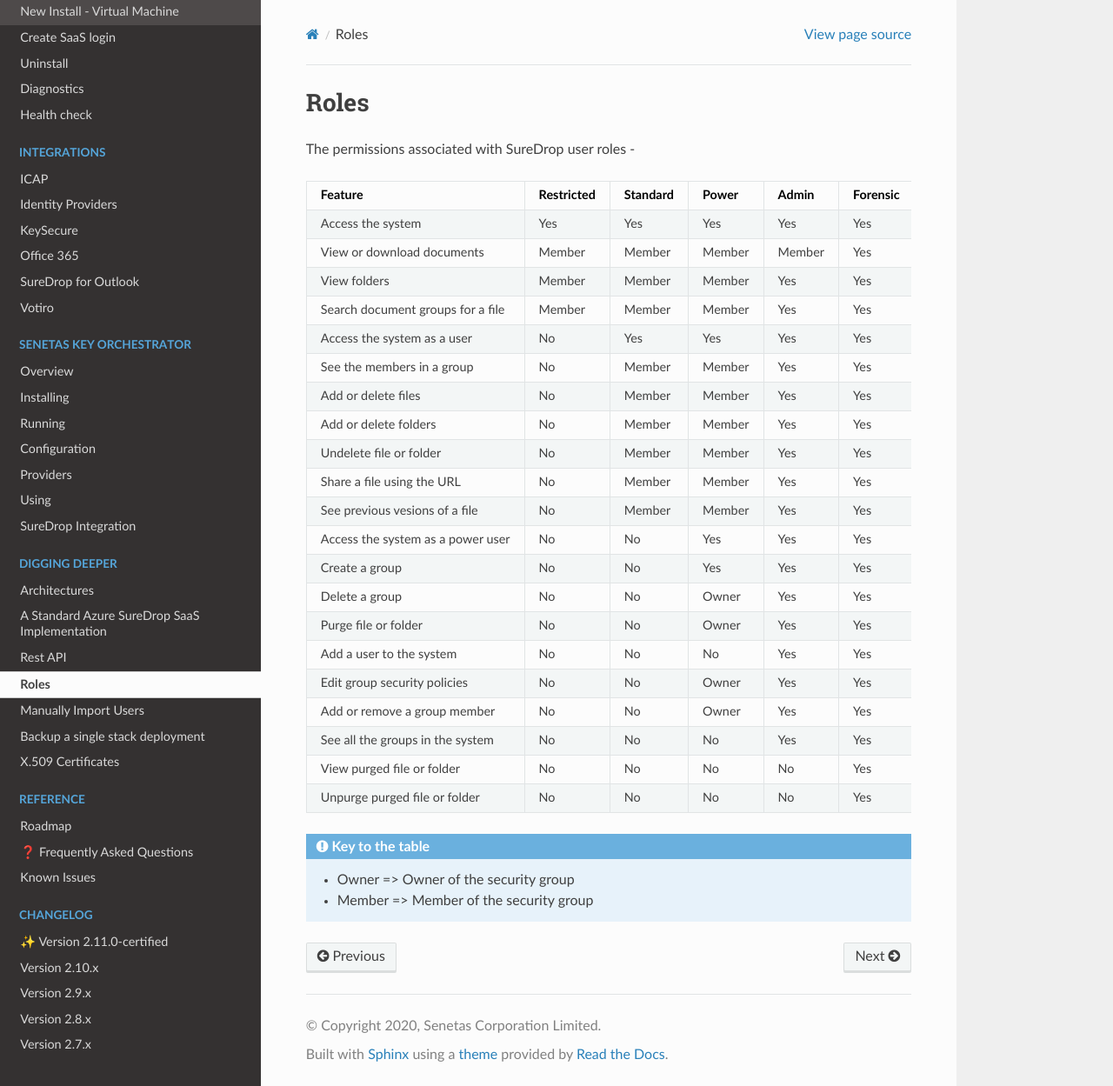
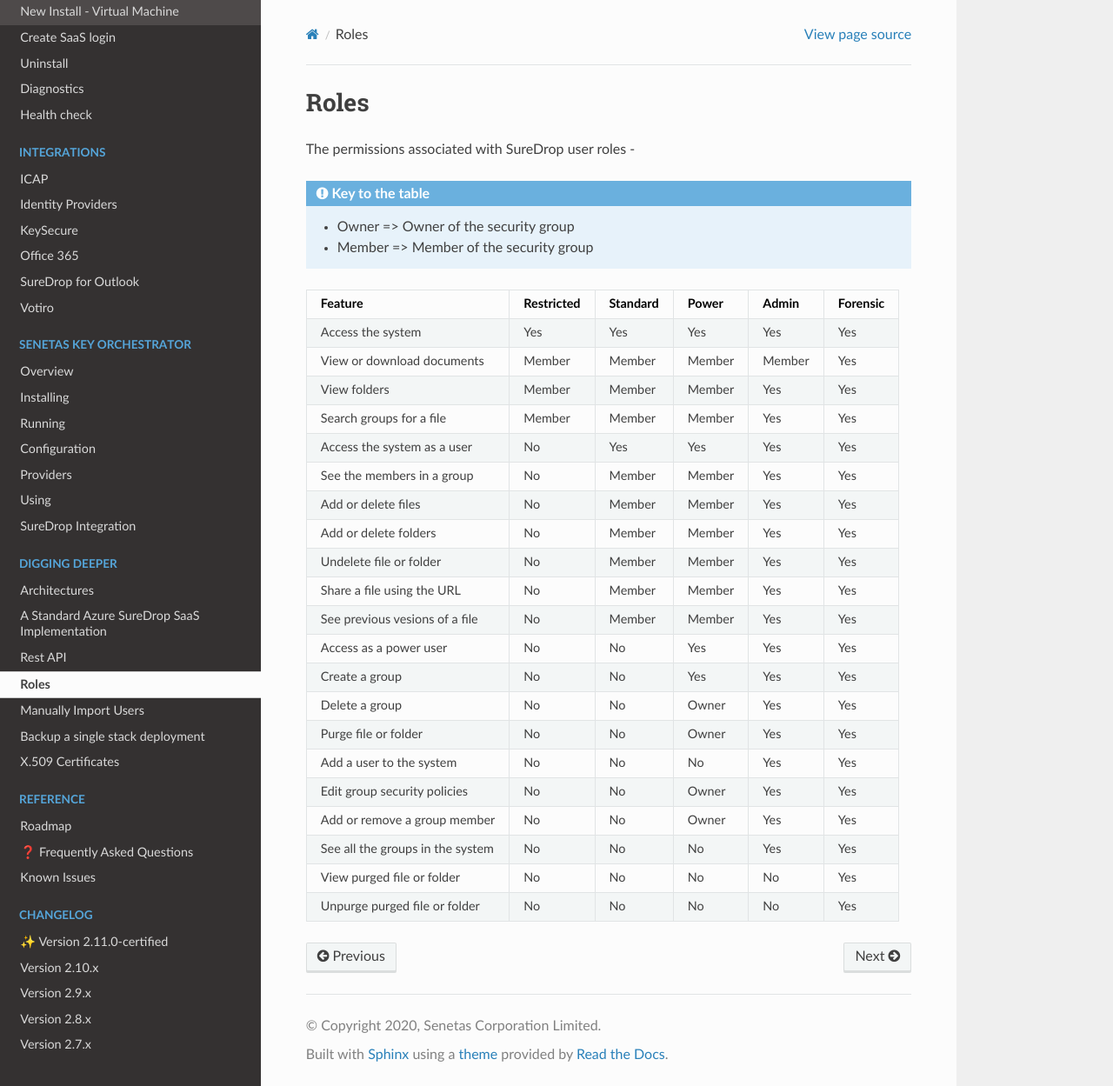
Before and after one commit to Senetas/SureDrop, a Sphinx documentation site: the page built from docs/source/deep/Roles.rst, in a window 1280 px wide and 1249 px high. Shown: the whole window at 87% size. Built offline with Sphinx 7.4.7 and the Read the Docs theme 2.0.0, drawn with Linux system fonts in a browser that asks for light colours.

```diff
--- a/docs/source/deep/Roles.rst
+++ b/docs/source/deep/Roles.rst
@@ -5,53 +5,53 @@ Roles
 
 The permissions associated with SureDrop user roles -
 
-+------------------------------------------------+------------+----------+----------+----------+----------+
-| Feature                                        | Restricted | Standard | Power    | Admin    | Forensic |
-+================================================+============+==========+==========+==========+==========+
-| Access the system                              |   Yes      |   Yes    |   Yes    |   Yes    |   Yes    |
-+------------------------------------------------+-----+------+----------+----------+----------+----------+
-| View or download documents                     | Member     | Member   | Member   | Member   |   Yes    |
-+------------------------------------------------+------------+----------+----------+----------+----------+
-| View folders                                   | Member     | Member   | Member   |   Yes    |   Yes    |
-+------------------------------------------------+------------+----------+----------+----------+----------+
-| Search document groups for a file              | Member     | Member   | Member   |   Yes    |   Yes    |
-+------------------------------------------------+------------+----------+----------+----------+----------+
-| Access the system as a user                    |    No      |   Yes    |   Yes    |   Yes    |   Yes    |
-+------------------------------------------------+-----+------+----------+----------+----------+----------+
-| See the members in a group                     |    No      | Member   | Member   |   Yes    |   Yes    |
-+------------------------------------------------+------------+----------+----------+----------+----------+
-| Add or delete files                            |    No      | Member   | Member   |   Yes    |   Yes    |
-+------------------------------------------------+------------+----------+----------+----------+----------+
-| Add or delete folders                          |    No      | Member   | Member   |   Yes    |   Yes    |
-+------------------------------------------------+------------+----------+----------+----------+----------+
-| Undelete file or folder                        |    No      | Member   | Member   |   Yes    |   Yes    |
-+------------------------------------------------+------------+----------+----------+----------+----------+
-| Share a file using the URL                     |    No      | Member   | Member   |   Yes    |   Yes    |
-+------------------------------------------------+------------+----------+----------+----------+----------+
-| See previous vesions of a file                 |    No      | Member   | Member   |   Yes    |   Yes    |
-+------------------------------------------------+------------+----------+----------+----------+----------+
-| Access the system as a power user              |    No      |   No     |   Yes    |   Yes    |   Yes    |
-+------------------------------------------------+-----+------+----------+----------+----------+----------+
-| Create a group                                 |    No      |   No     |   Yes    |   Yes    |   Yes    |
-+------------------------------------------------+-----+------+----------+----------+----------+----------+
-| Delete a group                                 |    No      |   No     |  Owner   |   Yes    |   Yes    |
-+------------------------------------------------+-----+------+----------+----------+----------+----------+
-| Purge file or folder                           |    No      |   No     |  Owner   |   Yes    |   Yes    |
-+------------------------------------------------+-----+------+----------+----------+----------+----------+
-| Add a user to the system                       |    No      |   No     |    No    |   Yes    |   Yes    |
-+------------------------------------------------+-----+------+----------+----------+----------+----------+
-| Edit group security policies                   |    No      |   No     |  Owner   |   Yes    |   Yes    |
-+------------------------------------------------+-----+------+----------+----------+----------+----------+
-| Add or remove a group member                   |    No      |   No     |  Owner   |   Yes    |   Yes    |
-+------------------------------------------------+-----+------+----------+----------+----------+----------+
-| See all the groups in the system               |    No      |   No     |    No    |   Yes    |   Yes    |
-+------------------------------------------------+-----+------+----------+----------+----------+----------+
-| View purged file or folder                     |    No      |   No     |    No    |    No    |   Yes    |
-+------------------------------------------------+-----+------+----------+----------+----------+----------+
-| Unpurge purged file or folder                  |    No      |   No     |    No    |    No    |   Yes    |
-+------------------------------------------------+-----+------+----------+----------+----------+----------+
-
 .. admonition:: Key to the table
 
    - Owner => Owner of the security group
    - Member => Member of the security group
+
++----------------------------------+------------+----------+----------+----------+----------+
+| Feature                          | Restricted | Standard | Power    | Admin    | Forensic |
++==================================+============+==========+==========+==========+==========+
+| Access the system                |   Yes      |   Yes    |   Yes    |   Yes    |   Yes    |
++----------------------------------+-----+------+----------+----------+----------+----------+
+| View or download documents       | Member     | Member   | Member   | Member   |   Yes    |
++----------------------------------+------------+----------+----------+----------+----------+
+| View folders                     | Member     | Member   | Member   |   Yes    |   Yes    |
++----------------------------------+------------+----------+----------+----------+----------+
+| Search groups for a file         | Member     | Member   | Member   |   Yes    |   Yes    |
++----------------------------------+------------+----------+----------+----------+----------+
+| Access the system as a user      |    No      |   Yes    |   Yes    |   Yes    |   Yes    |
++----------------------------------+-----+------+----------+----------+----------+----------+
+| See the members in a group       |    No      | Member   | Member   |   Yes    |   Yes    |
++----------------------------------+------------+----------+----------+----------+----------+
+| Add or delete files              |    No      | Member   | Member   |   Yes    |   Yes    |
++----------------------------------+------------+----------+----------+----------+----------+
+| Add or delete folders            |    No      | Member   | Member   |   Yes    |   Yes    |
++----------------------------------+------------+----------+----------+----------+----------+
+| Undelete file or folder          |    No      | Member   | Member   |   Yes    |   Yes    |
++----------------------------------+------------+----------+----------+----------+----------+
+| Share a file using the URL       |    No      | Member   | Member   |   Yes    |   Yes    |
++----------------------------------+------------+----------+----------+----------+----------+
+| See previous vesions of a file   |    No      | Member   | Member   |   Yes    |   Yes    |
++----------------------------------+------------+----------+----------+----------+----------+
+| Access as a power user           |    No      |   No     |   Yes    |   Yes    |   Yes    |
++----------------------------------+-----+------+----------+----------+----------+----------+
+| Create a group                   |    No      |   No     |   Yes    |   Yes    |   Yes    |
++----------------------------------+-----+------+----------+----------+----------+----------+
+| Delete a group                   |    No      |   No     |  Owner   |   Yes    |   Yes    |
++----------------------------------+-----+------+----------+----------+----------+----------+
+| Purge file or folder             |    No      |   No     |  Owner   |   Yes    |   Yes    |
++----------------------------------+-----+------+----------+----------+----------+----------+
+| Add a user to the system         |    No      |   No     |    No    |   Yes    |   Yes    |
++----------------------------------+-----+------+----------+----------+----------+----------+
+| Edit group security policies     |    No      |   No     |  Owner   |   Yes    |   Yes    |
++----------------------------------+-----+------+----------+----------+----------+----------+
+| Add or remove a group member     |    No      |   No     |  Owner   |   Yes    |   Yes    |
++----------------------------------+-----+------+----------+----------+----------+----------+
+| See all the groups in the system |    No      |   No     |    No    |   Yes    |   Yes    |
++----------------------------------+-----+------+----------+----------+----------+----------+
+| View purged file or folder       |    No      |   No     |    No    |    No    |   Yes    |
++----------------------------------+-----+------+----------+----------+----------+----------+
+| Unpurge purged file or folder    |    No      |   No     |    No    |    No    |   Yes    |
++----------------------------------+-----+------+----------+----------+----------+----------+
```
